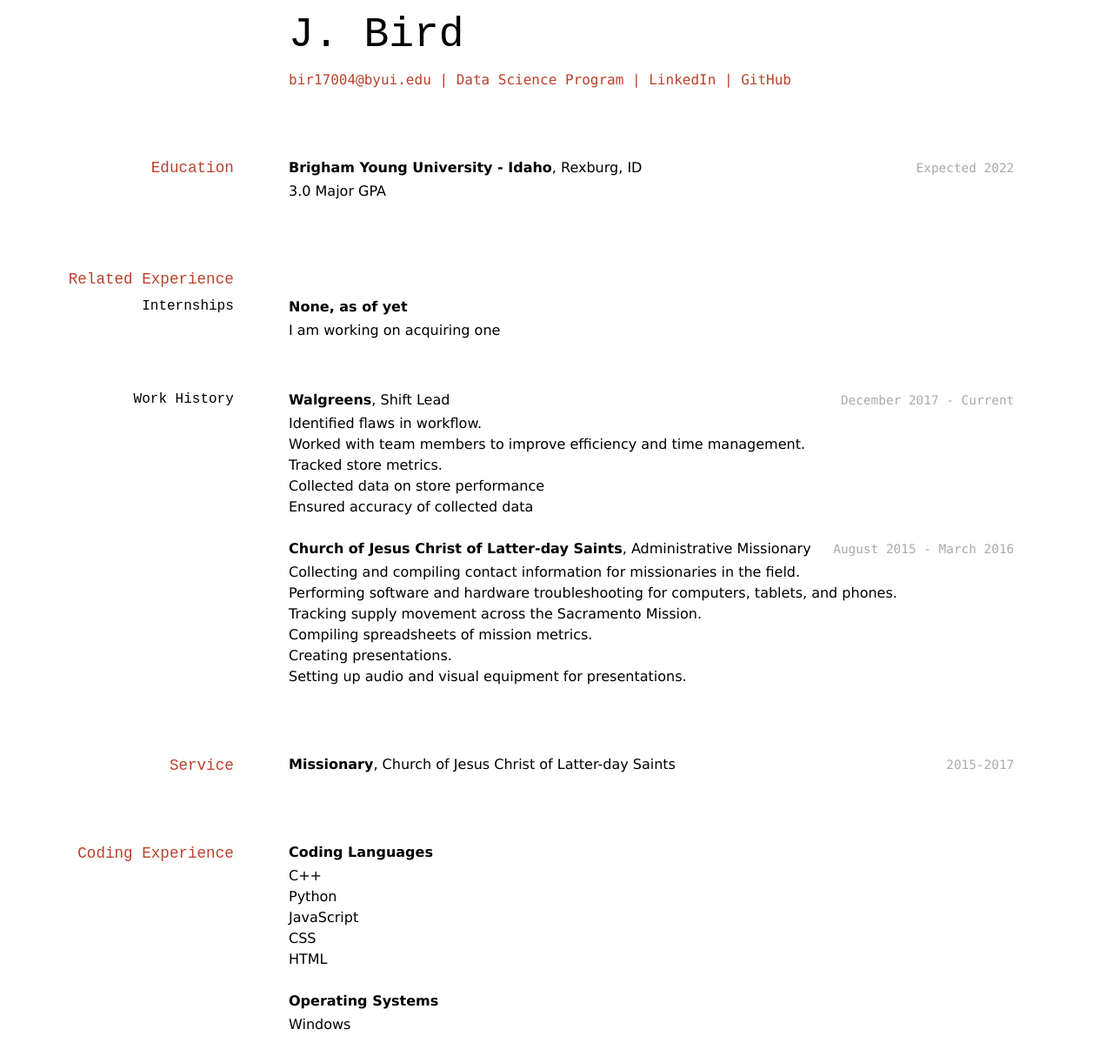
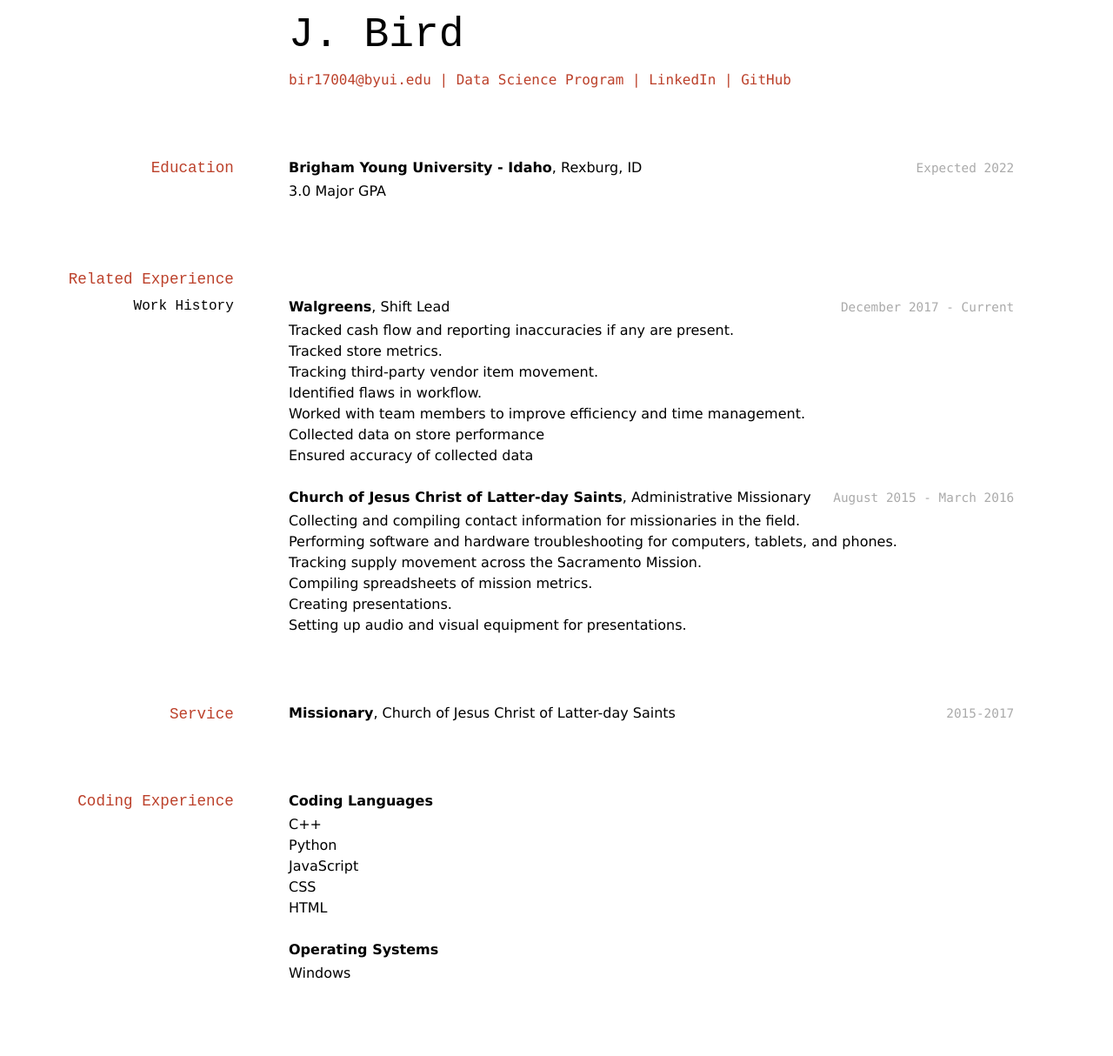
Before and after one commit to naBlueJay/BirdJ_resume, a Jekyll site: the page built from docs/index.md, in a window 1280 px wide. Shown: the whole page at 87% size. Built offline with Jekyll 4.4.1, drawn with Linux system fonts in a browser that asks for light colours; after the commit the page ends 1155 px from its top, so only the background shows below that.

Commit message:
Changed some portions of my resume

```diff
--- a/docs/index.md
+++ b/docs/index.md
@@ -23,21 +23,17 @@ __Brigham Young University - Idaho__, Rexburg, ID
 
 ## Related Experience
 
-### Internships
-
-__None, as of yet__
-
-- I am working on acquiring one
-
 
 ### Work History
 
 `December 2017 - Current`
 __Walgreens__, Shift Lead
 
+- Tracked cash flow and reporting inaccuracies if any are present.
+- Tracked store metrics.
+- Tracking third-party vendor item movement.
 - Identified flaws in workflow.
 - Worked with team members to improve efficiency and time management.
-- Tracked store metrics.
 - Collected data on store performance
 - Ensured accuracy of collected data
 
```
